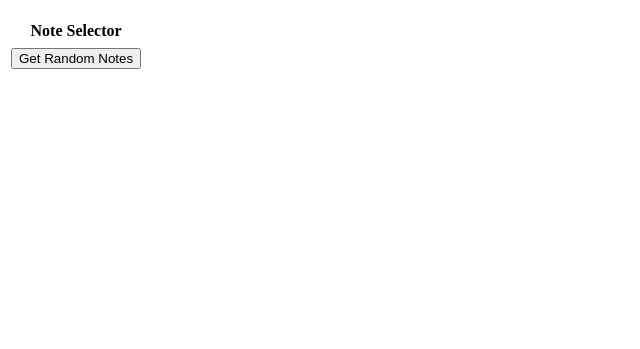
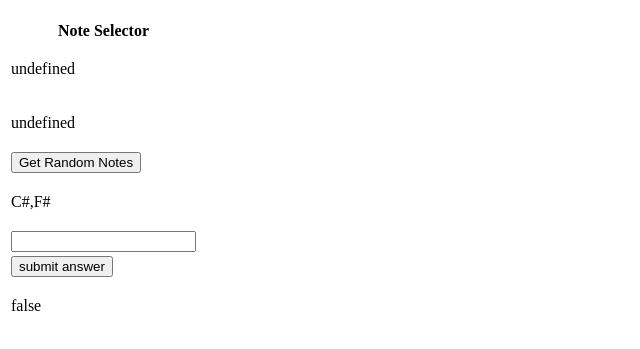
Before and after one commit to Oba-Keng/Semitone-JamBuddy, a website: page index.html in a window 1280 px wide. Shown: the part 61-410 px from the top of the page, without its empty margins (0-640 px from the left). Drawn offline with Linux system fonts and the light colour scheme.

Commit message:
2nd commit

```diff
--- a/index.html
+++ b/index.html
@@ -11,14 +11,31 @@
                     <th>Note Selector</th>
                 </tr>
                 <tr>
-                    <td>  </td>
-                    <td>  </td>
-                    <td> </td>
+                <td>
+                    <p id="pArray"></p>
+                </td>
+                </tr>
+                <td>
+                    <p id="pRandomArray"></p>
+                </td>
+                <tr>
+                    <td>
+                    <button onclick="jam.selectNotes()" id="btn1">Get Random Notes</button>
+                    </td>
                 </tr>
                 <tr>
                     <td>
-                    <button onclick="jam.selectNotes(),jam.checkAnswer()"  id="btn1">Get Random Notes</button>
+                    <p id="p"></p>
                     </td>
+                    </tr>
+                <tr>
+                    <td><input type="text" id="answer"/></td>
+                </tr>
+                <tr>
+                    <td><button onclick="jam.checkAnswer()" id="btn2">submit answer</button></td>
+                </tr>
+                <tr>
+                    <td><p id="p1">submit answer</p></td>
                 </tr>
             </table>
 
--- a/notecircle.js
+++ b/notecircle.js
@@ -12,29 +12,37 @@ class JamBuddy {
 
         let newNotes = []
         newNotes.push(...this.notes);
-        console.log(newNotes);
+        // console.log(newNotes);
+        let originalArray = document.getElementById('pArray').innerHTML=this.newNotes;
+
 
         let randomArray = newNotes.sort(()=>Math.random()-0.5)
-        console.log(randomArray)
+        // console.log(randomArray)
+        let rArray = document.getElementById('pRandomArray').innerHTML=this.randomArray;
 
         this.finalArray = randomArray.slice(0,2);
         this.finalArray.sort();
 
-        console.log(this.finalArray)
+        // console.log(this.finalArray)
         // return this.finalArray;
+        let fArray = document.getElementById('p').innerHTML=this.finalArray;
 
-        let table = '';
-        let columns = 3;
-        let rows = 2;
+        return (originalArray,rArray,fArray);
 
-        for(let i=0;i<rows;i++){
-            table += '<tr>'
-            for(let j=0;j<columns;j++){
 
-                table += '<td>' + j + '</td>';
-            }
-            table += '</tr>';
-        }
+
+        // let table = '';
+        // let columns = 3;
+        // let rows = 2;
+
+        // for(let i=0;i<rows;i++){
+        //     table += '<tr>'
+        //     for(let j=0;j<columns;j++){
+
+        //         table += '<td>' + j + '</td>';
+        //     }
+        //     table += '</tr>';
+        // }
         // document.write('<table>' + table + '<table>')
 
 
@@ -58,10 +66,21 @@ class JamBuddy {
         this.finalDigit < 0 ? this.finalDigit *=-1 : this.finalDigit
                     console.log(this.finalDigit + " semitones seperate these notes")
 
-            return this.finalDigit;
+            // return this.finalDigit;
+
+        let userAnswer = document.getElementById('answer').value;
+
+        if(userAnswer==this.finalDigit){
+            return document.getElementById('p1').innerHTML=true;
 
 
-    }
+        }else{
+
+            return document.getElementById('p1').innerHTML=false;
+
+                }
+
+}
 }
 // module.exports = JamBuddy;
 
```
